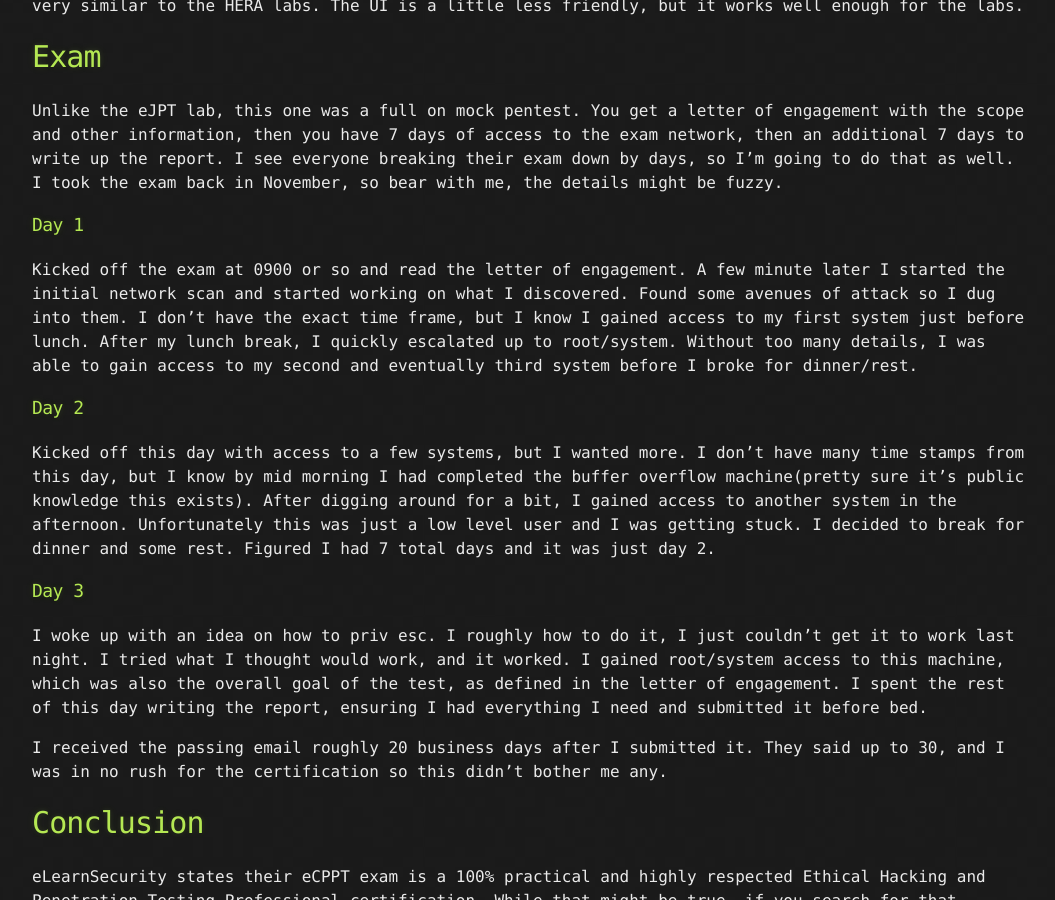
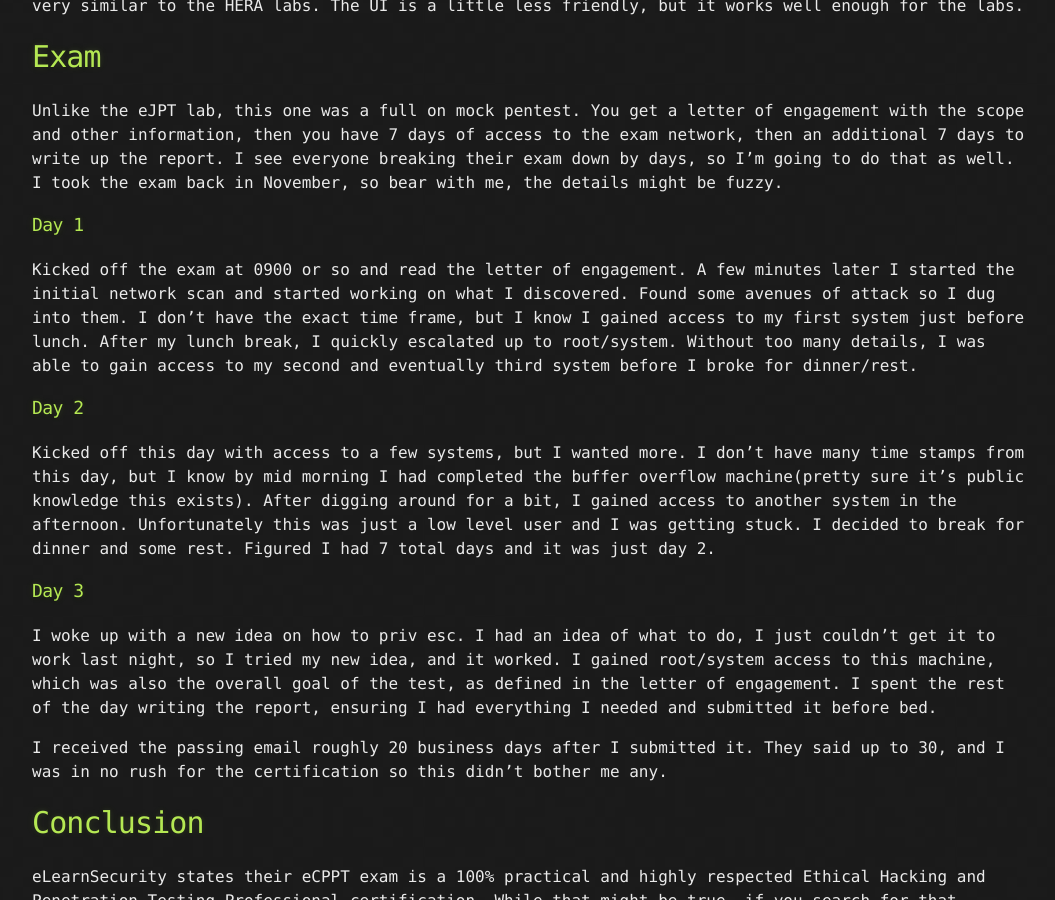
Before and after one commit to 0xForearms/0xForearms.github.io, a Jekyll site: the page built from Blog/ecpptReview.md, in a window 1280 px wide and 900 px high, scrolled down 1512 px. Shown: the whole window, without its empty margins (108-1163 px from the left). Built offline with Jekyll 4.4.1, drawn with Linux system fonts in a browser that asks for light colours; our own code applies the rules of GitHub Pages for plain Markdown files; some of the changed text lies outside the part shown.

Commit message:
Update ecpptReview.md

```diff
--- a/Blog/ecpptReview.md
+++ b/Blog/ecpptReview.md
@@ -39,13 +39,13 @@
 Unlike the eJPT lab, this one was a full on mock pentest.  You get a letter of engagement with the scope and other information, then you have 7 days of access to the exam network, then an additional 7 days to write up the report.  I see everyone breaking their exam down by days, so I'm going to do that as well.  I took the exam back in November, so bear with me, the details might be fuzzy.
 
 ### Day 1
-Kicked off the exam at 0900 or so and read the letter of engagement.  A few minute later I started the initial network scan and started working on what I discovered.  Found some avenues of attack so I dug into them.  I don't have the exact time frame, but I know I gained access to my first system just before lunch.  After my lunch break, I quickly escalated up to root/system.  Without too many details, I was able to gain access to my second and eventually third system before I broke for dinner/rest.
+Kicked off the exam at 0900 or so and read the letter of engagement.  A few minutes later I started the initial network scan and started working on what I discovered.  Found some avenues of attack so I dug into them.  I don't have the exact time frame, but I know I gained access to my first system just before lunch.  After my lunch break, I quickly escalated up to root/system.  Without too many details, I was able to gain access to my second and eventually third system before I broke for dinner/rest.
 
 ### Day 2
 Kicked off this day with access to a few systems, but I wanted more.  I don't have many time stamps from this day, but I know by mid morning I had completed the buffer overflow machine(pretty sure it's public knowledge this exists).  After digging around for a bit, I gained access to another system in the afternoon.  Unfortunately this was just a low level user and I was getting stuck.  I decided to break for dinner and some rest.  Figured I had 7 total days and it was just day 2.
 
 ### Day 3
-I woke up with an idea on how to priv esc.  I roughly how to do it, I just couldn't get it to work last night.  I tried what I thought would work, and it worked.  I gained root/system access to this machine, which was also the overall goal of the test, as defined in the letter of engagement.  I spent the rest of this day writing the report, ensuring I had everything I need and submitted it before bed.
+I woke up with a new idea on how to priv esc.  I had an idea of what to do, I just couldn't get it to work last night, so I tried my new idea, and it worked.  I gained root/system access to this machine, which was also the overall goal of the test, as defined in the letter of engagement.  I spent the rest of the day writing the report, ensuring I had everything I needed and submitted it before bed.
 
 I received the passing email roughly 20 business days after I submitted it.  They said up to 30, and I was in no rush for the certification so this didn't bother me any.
 
```
Also changed, not shown: other parts of Blog/ecpptReview.md (+2 -2 lines).
